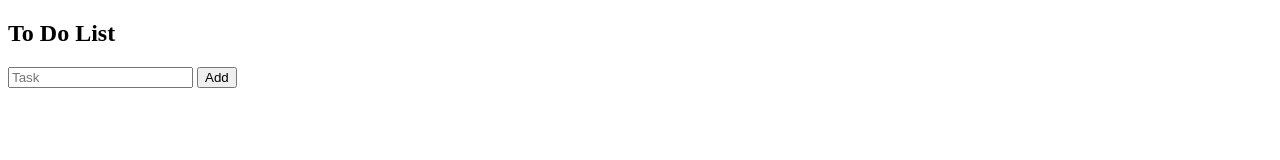
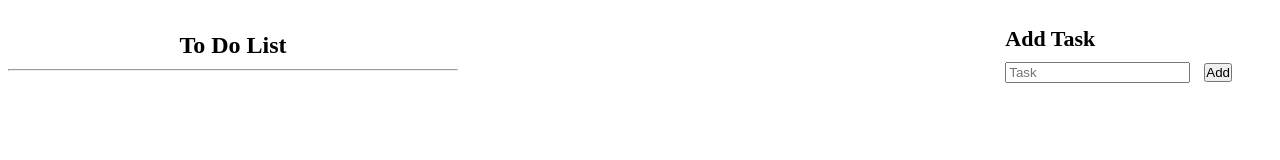
Before and after one commit to XtalOsc/Weekend_Challenge_4, a website: page public/index.html in a window 1280 px wide. Drawn offline with Linux system fonts and the light colour scheme; no server answers.

Commit message:
fixed layout

```diff
--- a/public/index.html
+++ b/public/index.html
@@ -8,11 +8,16 @@
   <link rel="stylesheet" href="/style/style.css" charset="utf-8">
 </head>
 <body>
-    <h2>To Do List</h2>
+  <div class="add">
+  <h2>Add Task</h2>
   <input type="text" id="taskIn" class="taskIn" placeholder="Task">
-<button id = "createTask">Add</button>
+  <button id = "createTask">Add</button></div>
+  <div class="list">
+    <h3>To Do List</h3>
+    <hr>
     <div id="taskList">
-
+    </div>
+    <div class="group"></div>
   </div>
 </body>
 </html>
--- a/public/style/style.css
+++ b/public/style/style.css
@@ -1,3 +1,57 @@
 input[type="checkbox"]:checked + span{
   color:#BCBCBC;
+  text-decoration: line-through;
 }
+input[type="checkbox"]:checked {
+  color:#BCBCBC;
+  margin-right: 10px;
+}
+input[type="checkbox"]{
+  margin-right: 10px;
+}
+p {
+  margin: inherit;
+  margin-bottom: 3px;
+  margin-left: 30px;
+}
+
+button {
+  padding: inherit;
+  margin-left: 10px;
+}
+hr{
+  color: lightgray;
+}
+
+h3{
+  text-align: center;
+  font-size: 24px;
+  margin-bottom: 10px;
+  /*margin-top:40px;*/
+}
+h2{
+  font-size: 22px;
+  margin-bottom: 10px;
+}
+
+.list{
+  border-color: #f00;
+  width: 450px;
+  float:left;
+}
+
+.add{
+  float: right;
+  margin-right: 40px;
+}
+
+.group:before, .group:after {
+  content: "";
+  display: table;
+}
+.group:after {
+  clear: both;
+}
+.group {
+zoom: 1;
+}
```
Lines whose indentation alone changed are shown as unchanged.
